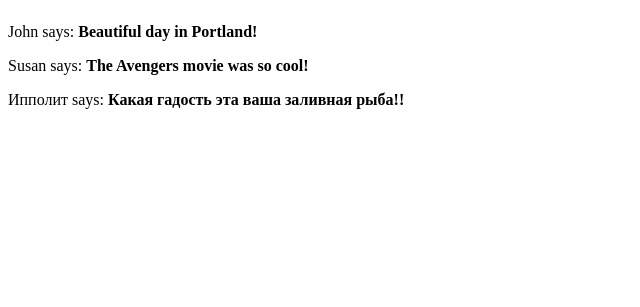
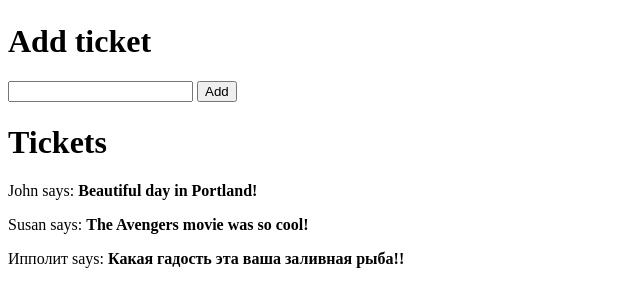
Before and after one commit to RatoshnyukMarina/-2, a Flask app: page /index in a window 1280 px wide. Shown: the part 93-400 px from the top of the page, without its empty margins (0-640 px from the left). Run offline with Flask 2, Linux system fonts and the light colour scheme.

Commit message:
Update index.html
добавление строки с билетами

```diff
--- a/microblog/app/templates/index.html
+++ b/microblog/app/templates/index.html
@@ -2,6 +2,21 @@
 
 {% block content %}
     <h1>Hi, {{ current_user.username }}!</h1>
+    <h1>Add ticket</h1>
+    <form method="POST" action="/">
+      <input type="text" name="place">
+      <input type="submit" value="Add">
+    </form>
+
+    <h1>Tickets</h1>
+    {% for ticket in tickets %}
+      <p>{{ticket.place}}</p>
+      <form method="POST" action="./update">
+        <input type="hidden" value="{{ticket.place}}" name="oldticket">
+        <input type="text" value="{{ticket.place}}" name="newplace">
+        <input type="submit" value="Update">
+      </form>
+    {% endfor %}
     {% for post in posts %}
     <div><p>{{ post.author.username }} says: <b>{{ post.body }}</b></p></div>
     {% endfor %}
```
